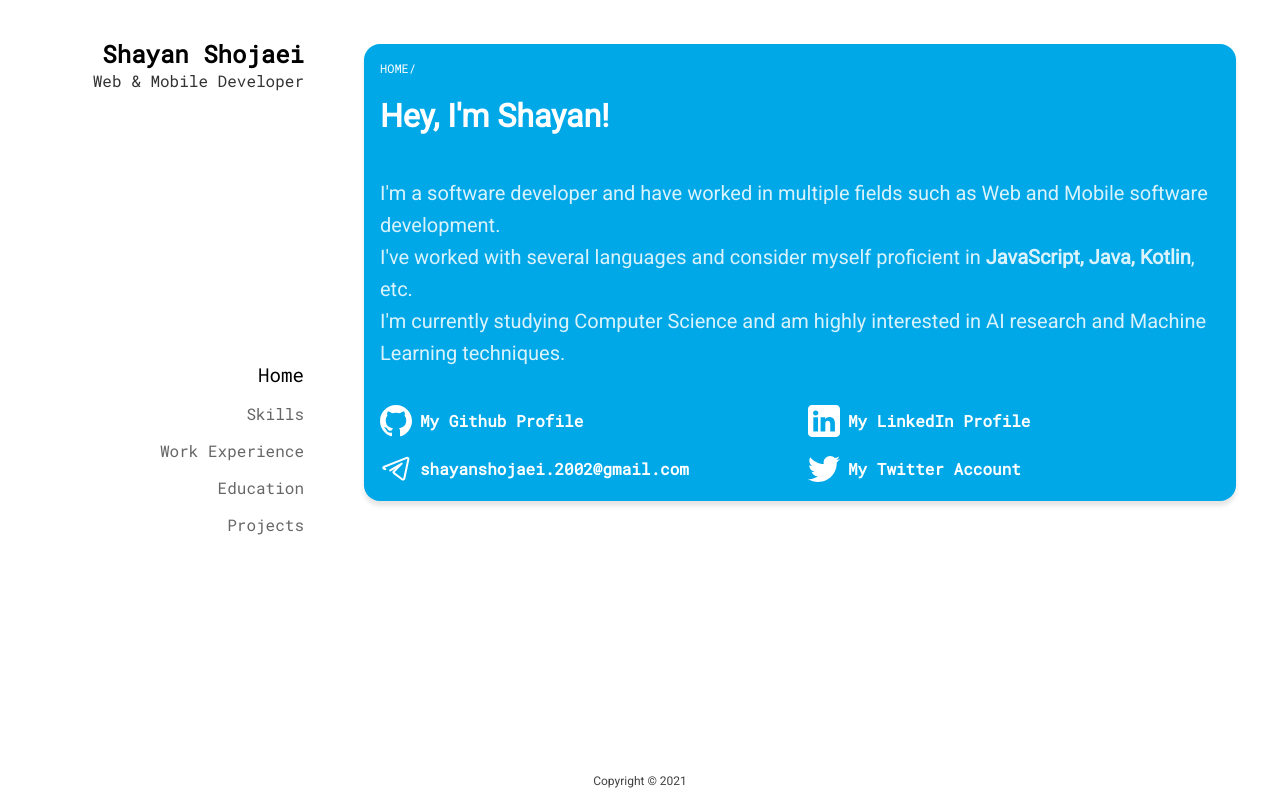
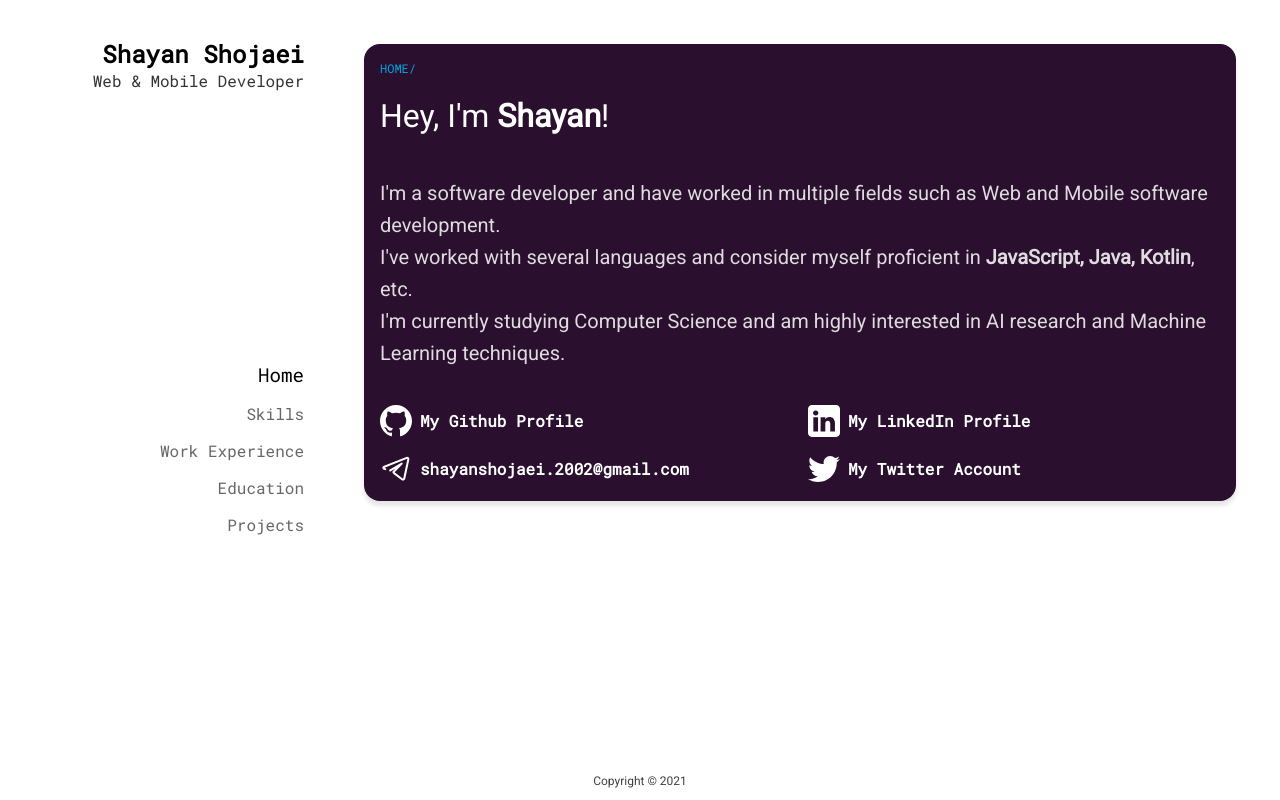
Before and after one commit to shayan-shojaei/portfolio, a React (Create React App) app: page / in a window 1280 px wide. Built offline with nearby package versions, Linux system fonts and the light colour scheme; the HTML template or start-up script is replaced by a standard one.

Commit message:
feat: apply theme changes

```diff
--- a/src/Components/Home/Home.scss
+++ b/src/Components/Home/Home.scss
@@ -3,7 +3,7 @@
 h1 {
 	font-family: 'Roboto', Helvetica, sans-serif;
 	text-transform: capitalize;
-	font-weight: 800;
+	font-weight: 500;
 	text-align: left;
 }
 
@@ -29,7 +29,7 @@ p {
 		flex-flow: row nowrap;
 		align-items: center;
 		gap: 0.5rem;
-		transition: transform 200ms;
+		transition: transform 200ms, color 200ms;
 		font-weight: 700;
 		span {
 			flex: 1;
@@ -41,6 +41,10 @@ p {
 		}
 
 		&:hover {
+			color: $accent-color;
+			svg {
+				fill: $accent-color;
+			}
 			transform: translateX(5px);
 		}
 	}
--- a/src/Components/Home/Home.tsx
+++ b/src/Components/Home/Home.tsx
@@ -6,7 +6,9 @@ export default function Home() {
 		<div className="page">
 			<div className="page-content">
 				<span className="page-route">home/</span>
-				<h1>hey, i'm shayan!</h1>
+				<h1>
+					hey, i'm <strong>shayan</strong>!
+				</h1>
 				<p>
 					I'm a software developer and have worked in multiple fields such as
 					Web and Mobile software development.
--- a/src/Components/Skills/Skills.scss
+++ b/src/Components/Skills/Skills.scss
@@ -16,13 +16,15 @@
 	border-radius: 1rem;
 	padding: 0.5rem 1rem;
 	text-align: center;
-	color: $dark-primary-color;
+	color: $primary-text-color;
 	font-size: 1rem;
+	font-weight: 700;
 	font-family: 'Roboto', Helvetica, sans-serif;
 	background-color: white;
-	transition: background-color 200ms;
+	transition: background-color 200ms, color 200ms;
 
 	&:hover {
-		background-color: rgba($secondary-text-color, 0.8);
+		color: $secondary-text-color;
+		background-color: rgba($accent-color, 0.2);
 	}
 }
--- a/src/Constants.scss
+++ b/src/Constants.scss
@@ -1,7 +1,7 @@
 $background-color: #ffffff;
-$light-primary-color: #00a8e8;
-$dark-primary-color: #003459;
-$accent-color: #007ea7;
+$light-primary-color: #491650;
+$dark-primary-color: #2a0f2e;
+$accent-color: #00a8e8;
 $primary-text-color: #000000;
 $secondary-text-color: #ffffff;
 
@@ -12,11 +12,12 @@ $secondary-text-color: #ffffff;
 		font-weight: 400;
 		font-family: 'Roboto Mono', monospace;
 		text-transform: uppercase;
+		color: $accent-color;
 	}
 	&-content {
 		padding: 1rem;
 		margin: 2.75rem;
-		background-color: rgba($light-primary-color, 1);
+		background-color: rgba($dark-primary-color, 1);
 		border-radius: 1rem;
 		overflow: auto;
 		display: flex;
```
